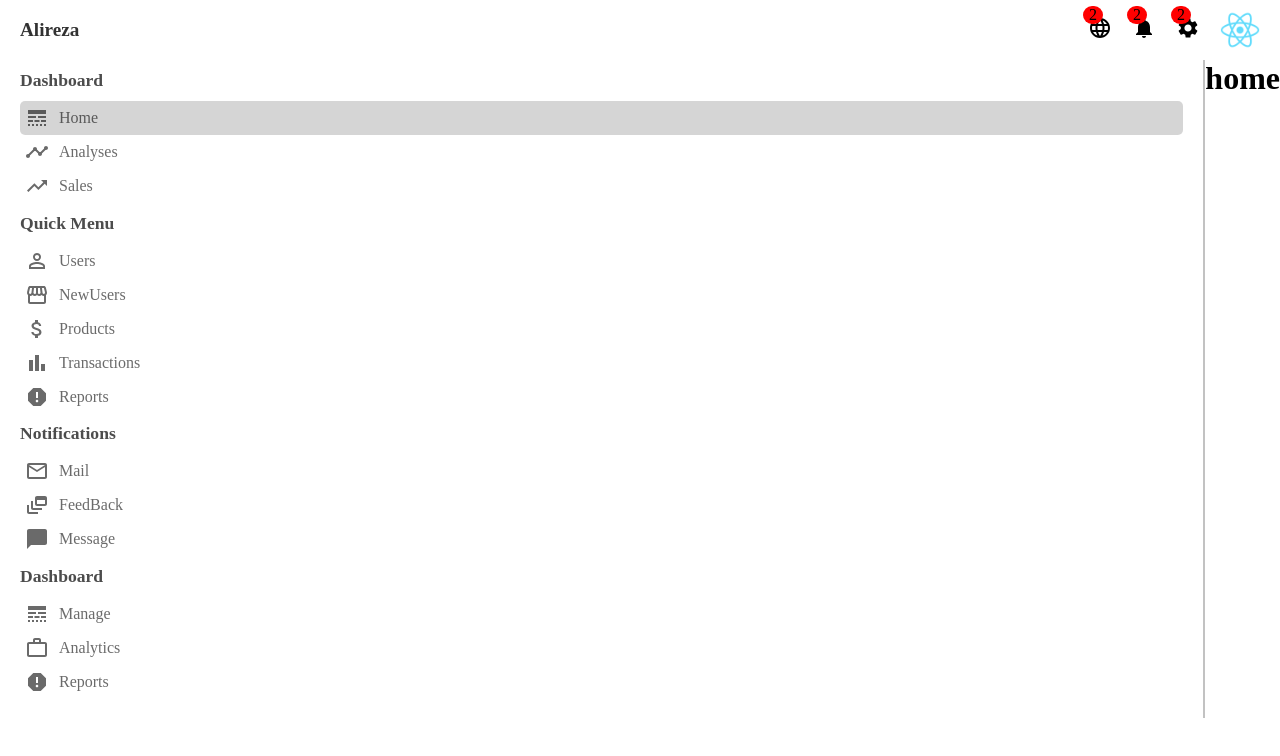
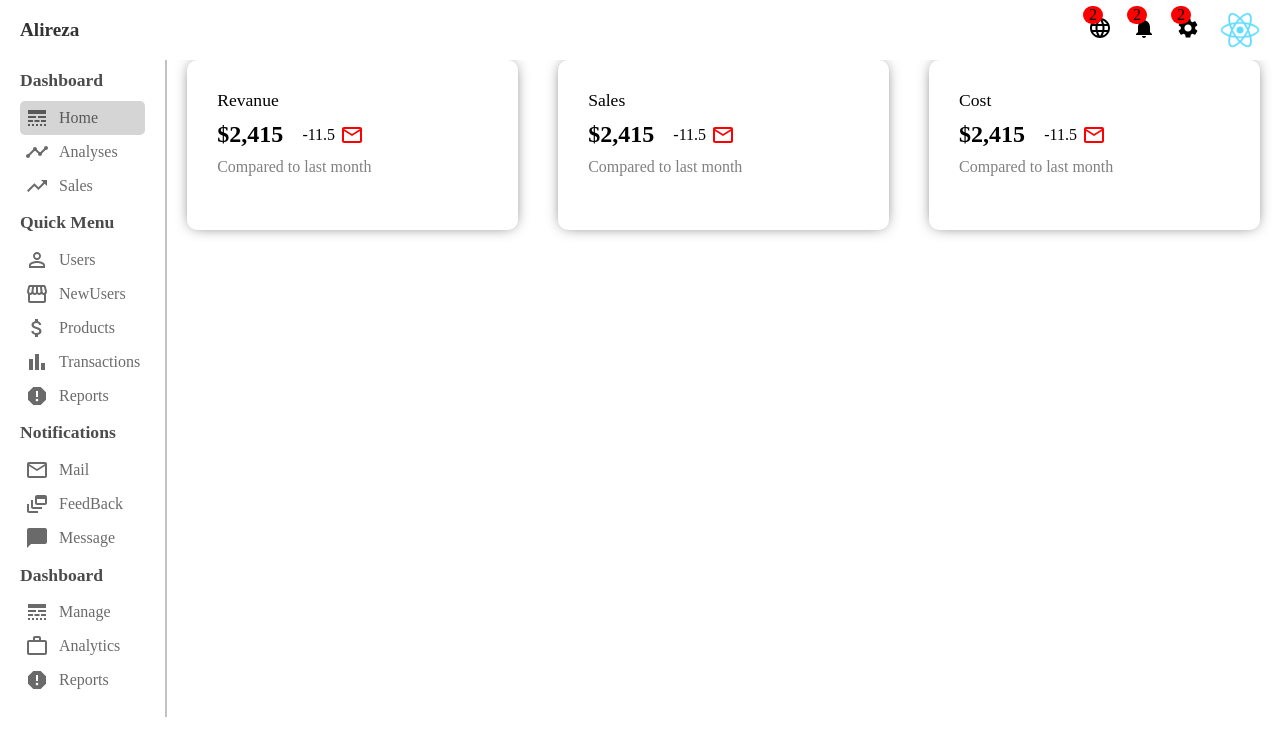
Before and after one commit to alirezatalebizadeh/dashboard-react, a React (Create React App) app: page / in a window 1280 px wide. Shown: the top 756 px of the page. Built offline with nearby package versions, Linux system fonts and the light colour scheme.

Commit message:
create featureComponent in home page

```diff
--- /dev/null
+++ b/src/Components/Home/Futures/Feature.css
@@ -0,0 +1,44 @@
+.features {
+  width: 100%;
+  display: flex;
+  justify-content: space-between;
+}
+
+.FeatureItem {
+  flex: 1;
+  margin: 0 20px;
+  cursor: pointer;
+  border-radius: 10px;
+  padding: 30px;
+  box-shadow: 0 0 15px -5px rgba(0, 0, 0, 0.8);
+  height: 170px;
+}
+.featureItem__title {
+  font-size: 1.1rem;
+}
+.featureItem__container {
+  display: flex;
+  align-items: center;
+  margin: 10px 0;
+}
+.feature__Money {
+  font-size: 1.5rem;
+  font-weight: 600;
+}
+.feature__Rate {
+  display: flex;
+  align-items: center;
+  margin-left: 1.2rem;
+}
+.feature__icon {
+  font-size: 0.9rem;
+  color: green;
+  margin-left: 5px;
+}
+.feature__icon.negative {
+  color: red;
+}
+.featureItem__sub {
+  font-size: 1rem;
+  color: gray;
+}
--- /dev/null
+++ b/src/Components/Home/Futures/Feature.js
@@ -0,0 +1,43 @@
+import React from "react";
+import "./Feature.css";
+import MailOutlineIcon from "@mui/icons-material/MailOutline";
+
+export default function Feature() {
+  return (
+    <div className="features">
+
+      <div className="FeatureItem">
+        <span className="featureItem__title">Revanue</span>
+        <div className="featureItem__container">
+          <span className="feature__Money">$2,415</span>
+          <span className="feature__Rate">
+            -11.5 <MailOutlineIcon className="feature__icon negative" />
+          </span>
+        </div>
+        <span className="featureItem__sub">Compared to last month</span>
+      </div>
+
+      <div className="FeatureItem">
+        <span className="featureItem__title">Sales</span>
+        <div className="featureItem__container">
+          <span className="feature__Money">$2,415</span>
+          <span className="feature__Rate">
+            -11.5 <MailOutlineIcon className="feature__icon negative" />
+          </span>
+        </div>
+        <span className="featureItem__sub">Compared to last month</span>
+      </div>
+      <div className="FeatureItem">
+        <span className="featureItem__title">Cost</span>
+        <div className="featureItem__container">
+          <span className="feature__Money">$2,415</span>
+          <span className="feature__Rate">
+            -11.5 <MailOutlineIcon className="feature__icon negative" />
+          </span>
+        </div>
+        <span className="featureItem__sub">Compared to last month</span>
+      </div>
+
+    </div>
+  );
+}
--- a/src/Components/Home/Home.js
+++ b/src/Components/Home/Home.js
@@ -1,5 +1,10 @@
 import React from "react";
+import Feature from "./Futures/Feature";
 
 export default function Home() {
-  return <h1>home</h1>;
+  return (
+    <>
+      <Feature />
+    </>
+  );
 }
--- a/src/Components/SideBar/SideBar.css
+++ b/src/Components/SideBar/SideBar.css
@@ -12,7 +12,7 @@
   margin-bottom: 0.6rem;
 }
 .sidebar__title {
-  margin-bottom: 10px;
+  margin-bottom: 0.6rem;
   color: rgba(0, 0, 0, 0.7);
   font-size: 1.1rem;
 }
```
Also changed, not shown: 1 other file (tests, documents, lock files or other folders).
